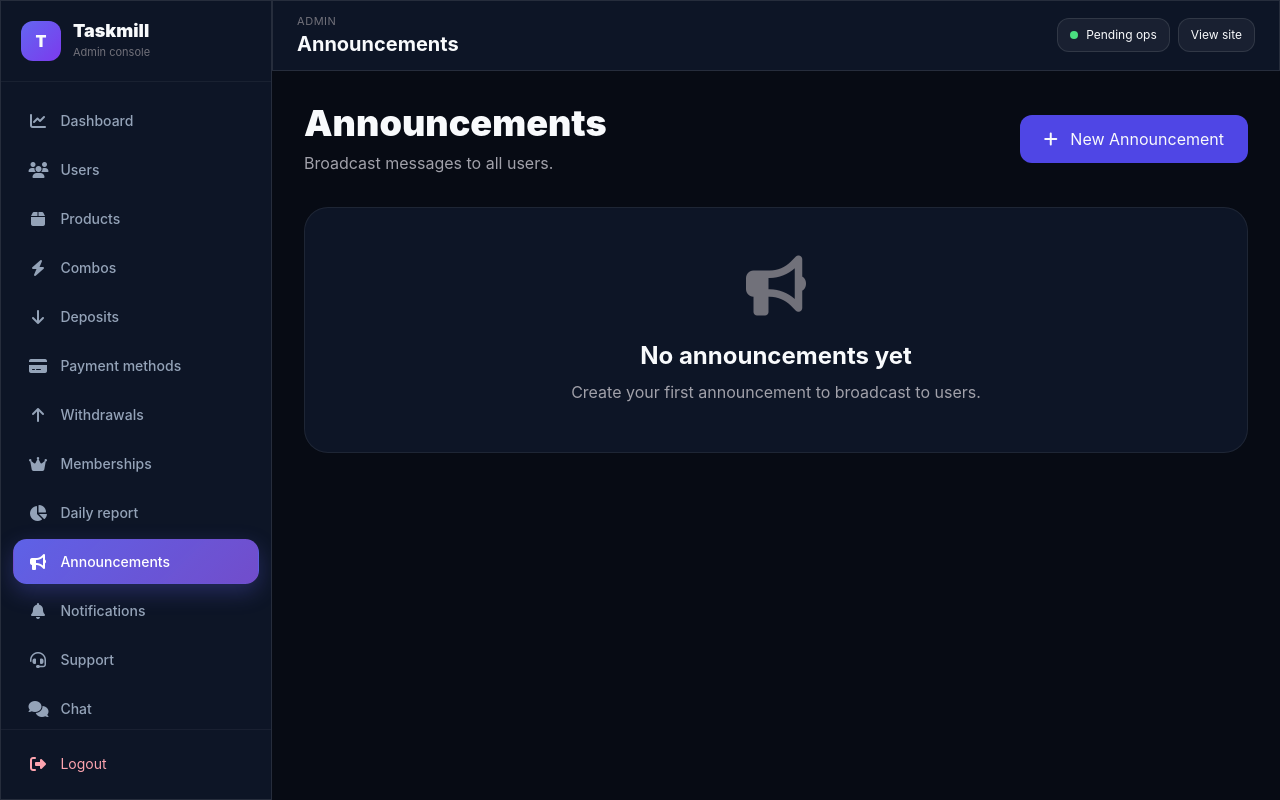
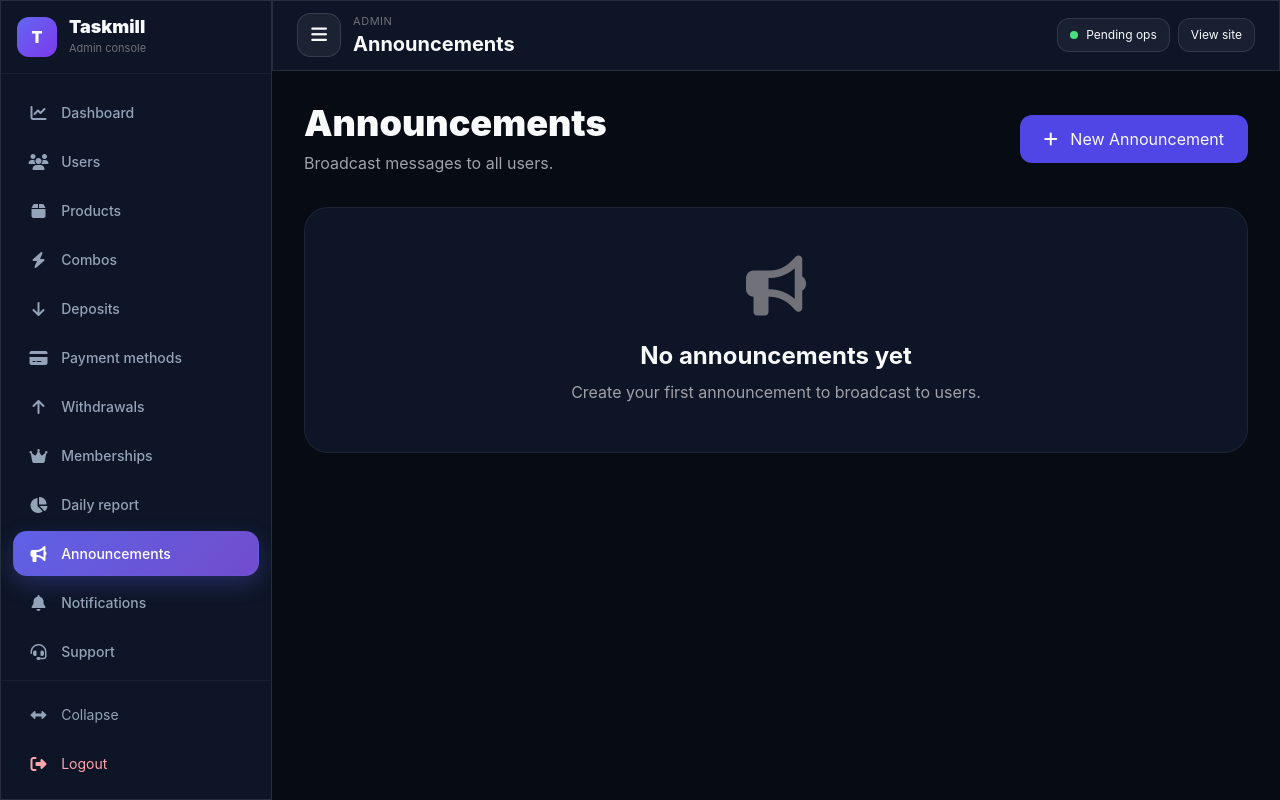
Before and after one commit to ombasi/taskmill, a Flask app: page /admin/announcements in a window 1280 px wide. Run offline with Flask 3, Linux system fonts and the light colour scheme; a user stored in the database is signed in; data that the repository does not hold is empty; some libraries are stand-ins or nearby versions.

Commit message:
Desktop sidebar collapse to icons; hide nav scrollbar; pulse pending

```diff
--- a/templates/admin/base.html
+++ b/templates/admin/base.html
@@ -8,7 +8,7 @@
   <link rel="stylesheet" href="https://cdnjs.cloudflare.com/ajax/libs/font-awesome/6.5.2/css/all.min.css">
   <script src="https://cdn.jsdelivr.net/npm/chart.js"></script>
   <style>
-    :root { --sidebar-w: 17rem; }
+    :root { --sidebar-w: 17rem; --sidebar-collapsed: 4.75rem; }
     body { background: #070b14; color: #f8fafc; font-family: Inter, system-ui, sans-serif; }
     body.nav-open { overflow: hidden; }
     .glass {
@@ -18,16 +18,48 @@
     }
     .sidebar {
       width: var(--sidebar-w);
-      transition: transform 0.35s cubic-bezier(0.22, 1, 0.36, 1);
-      will-change: transform;
+      transition: width 0.35s cubic-bezier(0.22, 1, 0.36, 1), transform 0.35s cubic-bezier(0.22, 1, 0.36, 1);
+      will-change: width, transform;
     }
+    /* Desktop collapsed = icons only */
+    .sidebar.collapsed {
+      width: var(--sidebar-collapsed);
+    }
+    .sidebar.collapsed .nav-label,
+    .sidebar.collapsed .brand-text {
+      opacity: 0;
+      width: 0;
+      overflow: hidden;
+      white-space: nowrap;
+      pointer-events: none;
+    }
+    .sidebar.collapsed .sidebar-link {
+      justify-content: center;
+      gap: 0;
+      padding-left: 0.75rem;
+      padding-right: 0.75rem;
+    }
+    .sidebar.collapsed .sidebar-link [data-badge] {
+      position: absolute;
+      top: 0.35rem;
+      right: 0.35rem;
+      margin: 0;
+    }
+    .sidebar.collapsed .sidebar-link { position: relative; }
+
+    .nav-label, .brand-text {
+      transition: opacity 0.25s ease, width 0.25s ease;
+      white-space: nowrap;
+    }
+
     .sidebar-link {
       display: flex; align-items: center; gap: .8rem;
       padding: .72rem .9rem; border-radius: .85rem;
-      color: #94a3b8; transition: background .2s ease, color .2s ease, border-color .2s ease;
+      color: #94a3b8;
+      transition: background .2s ease, color .2s ease, border-color .2s ease;
       border: 1px solid transparent;
     }
-    .sidebar-link i { width: 1.2rem; text-align: center; }
+    .sidebar-link i { width: 1.25rem; text-align: center; flex-shrink: 0; }
     .sidebar-link:hover {
       background: rgba(99,102,241,.14);
       color: #e2e8f0;
@@ -38,6 +70,19 @@
       color: white;
       box-shadow: 0 8px 22px rgba(99,102,241,.28);
     }
+
+    /* Hide scrollbar on nav (still scrollable) */
+    .nav-scroll {
+      overflow-y: auto;
+      scrollbar-width: none;           /* Firefox */
+      -ms-overflow-style: none;        /* IE/Edge */
+    }
+    .nav-scroll::-webkit-scrollbar {   /* Chrome/Safari */
+      width: 0;
+      height: 0;
+      display: none;
+    }
+
     .sidebar-backdrop {
       position: fixed; inset: 0;
       background: rgba(0,0,0,.55);
@@ -51,7 +96,7 @@
       opacity: 1;
       visibility: visible;
     }
-    /* Green blinking / pulse light */
+
     .pulse-dot {
       width: 0.5rem;
       height: 0.5rem;
@@ -66,27 +111,7 @@
       70% { box-shadow: 0 0 0 10px rgba(74, 222, 128, 0); }
       100% { box-shadow: 0 0 0 0 rgba(74, 222, 128, 0); }
     }
-    /* Mobile drawer */
-    @media (max-width: 1023px) {
-      .sidebar {
-        position: fixed;
-        top: 0; left: 0; bottom: 0;
-        z-index: 50;
-        width: min(88vw, 20rem);
-        transform: translateX(-105%);
-        box-shadow: 16px 0 48px rgba(0,0,0,.5);
-      }
-      .sidebar.open {
-        transform: translateX(0);
-      }
-    }
-    @media (min-width: 1024px) {
-      .sidebar-backdrop { display: none !important; }
-      #closeMobileSidebar { display: none !important; }
-      /* Keep hamburger hidden on large screens — sidebar always visible */
-      #openMobileSidebar { display: none !important; }
-    }
-    /* Hamburger always easy to hit */
+
     .menu-btn {
       width: 2.75rem;
       height: 2.75rem;
@@ -97,9 +122,44 @@
       background: rgba(255,255,255,.06);
       border: 1px solid rgba(255,255,255,.12);
       transition: background .2s ease, transform .15s ease;
+      flex-shrink: 0;
     }
     .menu-btn:hover { background: rgba(255,255,255,.1); }
     .menu-btn:active { transform: scale(0.96); }
+
+    /* Mobile: slide-in drawer */
+    @media (max-width: 1023px) {
+      .sidebar {
+        position: fixed;
+        top: 0; left: 0; bottom: 0;
+        z-index: 50;
+        width: min(88vw, 20rem) !important;
+        transform: translateX(-105%);
+        box-shadow: 16px 0 48px rgba(0,0,0,.5);
+      }
+      .sidebar.open {
+        transform: translateX(0);
+      }
+      /* Don't use icon-collapse on mobile drawer */
+      .sidebar.collapsed {
+        width: min(88vw, 20rem) !important;
+      }
+      .sidebar.collapsed .nav-label,
+      .sidebar.collapsed .brand-text {
+        opacity: 1;
+        width: auto;
+        overflow: visible;
+        pointer-events: auto;
+      }
+      .sidebar.collapsed .sidebar-link {
+        justify-content: flex-start;
+        gap: .8rem;
+      }
+    }
+    @media (min-width: 1024px) {
+      .sidebar-backdrop { display: none !important; }
+      #closeMobileSidebar { display: none !important; }
+    }
   </style>
 </head>
 <body class="min-h-screen">
@@ -107,9 +167,9 @@
 <div class="flex min-h-screen">
 
   <aside class="sidebar glass border-r border-white/10 flex flex-col sticky top-0 h-screen shrink-0" id="adminSidebar">
-    <div class="p-5 flex items-center gap-3 border-b border-white/5">
+    <div class="p-4 flex items-center gap-3 border-b border-white/5 min-h-[4.5rem]">
       <div class="w-10 h-10 rounded-xl bg-gradient-to-br from-indigo-500 to-violet-600 flex items-center justify-center font-black shrink-0">T</div>
-      <div class="flex-1 min-w-0">
+      <div class="brand-text flex-1 min-w-0 overflow-hidden">
         <p class="font-black text-lg leading-none">Taskmill</p>
         <p class="text-[11px] text-zinc-500 mt-1">Admin console</p>
       </div>
@@ -118,7 +178,7 @@
       </button>
     </div>
 
-    <nav class="flex-1 overflow-y-auto px-3 py-4 space-y-1" id="adminNav">
+    <nav class="nav-scroll flex-1 px-3 py-4 space-y-1" id="adminNav">
       {% set links = [
         ('admin.dashboard', 'fa-chart-line', 'Dashboard'),
         ('admin.users', 'fa-users', 'Users'),
@@ -137,10 +197,10 @@
         ('admin.settings', 'fa-gear', 'Settings'),
       ] %}
       {% for ep, icon, label in links %}
-      <a href="{{ url_for(ep) }}"
+      <a href="{{ url_for(ep) }}" title="{{ label }}"
          class="sidebar-link {% if request.endpoint == ep or (request.endpoint and ep.split('.')[1] in (request.endpoint or '')) %}active{% endif %}">
         <i class="fa-solid {{ icon }}"></i>
-        <span class="text-sm font-medium">{{ label }}</span>
+        <span class="nav-label text-sm font-medium">{{ label }}</span>
         {% if label == 'Deposits' %}
         <span data-badge="pending_deposits" class="ml-auto min-w-[1.15rem] h-5 px-1 rounded-full bg-amber-400 text-black text-[10px] flex items-center justify-center font-bold hidden"></span>
         {% elif label == 'Withdrawals' %}
@@ -152,10 +212,14 @@
       {% endfor %}
     </nav>
 
-    <div class="p-3 border-t border-white/5">
-      <a href="{{ url_for('auth.logout') }}" class="sidebar-link text-rose-300">
+    <div class="p-3 border-t border-white/5 space-y-1">
+      <button type="button" id="toggleSidebar" class="sidebar-link w-full" title="Collapse menu">
+        <i class="fa-solid fa-left-right" id="toggleIcon"></i>
+        <span class="nav-label text-sm">Collapse</span>
+      </button>
+      <a href="{{ url_for('auth.logout') }}" class="sidebar-link text-rose-300" title="Logout">
         <i class="fa-solid fa-right-from-bracket"></i>
-        <span class="text-sm">Logout</span>
+        <span class="nav-label text-sm">Logout</span>
       </a>
     </div>
   </aside>
@@ -163,8 +227,8 @@
   <div class="flex-1 flex flex-col min-w-0">
     <header class="glass border-b border-white/10 px-3 sm:px-5 md:px-6 py-3 flex items-center justify-between gap-3 sticky top-0 z-30">
       <div class="flex items-center gap-3 min-w-0">
-        <!-- Hamburger: visible below lg -->
-        <button type="button" id="openMobileSidebar" class="menu-btn lg:hidden shrink-0" aria-label="Open menu">
+        <!-- Desktop: collapse/expand | Mobile: open drawer -->
+        <button type="button" id="openMobileSidebar" class="menu-btn" aria-label="Toggle menu" title="Toggle menu">
           <i class="fa-solid fa-bars text-lg"></i>
         </button>
         <div class="min-w-0">
@@ -176,7 +240,7 @@
         <a href="{{ url_for('admin.deposits', status='Pending') }}"
            class="inline-flex items-center gap-2 text-xs rounded-xl border border-white/10 bg-white/5 px-3 py-2 hover:bg-white/10 transition">
           <span class="pulse-dot" aria-hidden="true"></span>
-          <span>Pending ops</span>
+          <span class="hidden sm:inline">Pending ops</span>
         </a>
         <a href="{{ url_for('dashboard.index') }}"
            class="text-xs rounded-xl border border-white/10 bg-white/5 px-3 py-2 hover:bg-white/10 transition">
@@ -209,12 +273,14 @@
   var backdrop = document.getElementById('sidebarBackdrop');
   var openBtn = document.getElementById('openMobileSidebar');
   var closeBtn = document.getElementById('closeMobileSidebar');
+  var toggleBtn = document.getElementById('toggleSidebar');
+  var KEY = 'taskmill_admin_sidebar_collapsed';
 
   function isMobile() {
     return window.matchMedia('(max-width: 1023px)').matches;
   }
-  function openNav() {
-    if (!side) return;
+
+  function openDrawer() {
     side.classList.add('open');
     if (backdrop) {
       backdrop.classList.add('show');
@@ -222,8 +288,7 @@
     }
     document.body.classList.add('nav-open');
   }
-  function closeNav() {
-    if (!side) return;
+  function closeDrawer() {
     side.classList.remove('open');
     if (backdrop) {
       backdrop.classList.remove('show');
@@ -232,29 +297,60 @@
     document.body.classList.remove('nav-open');
   }
 
+  function setCollapsed(on) {
+    if (on) {
+      side.classList.add('collapsed');
+      try { localStorage.setItem(KEY, '1'); } catch(e) {}
+    } else {
+      side.classList.remove('collapsed');
+      try { localStorage.setItem(KEY, '0'); } catch(e) {}
+    }
+  }
+
+  // Restore desktop collapse preference
+  try {
+    if (!isMobile() && localStorage.getItem(KEY) === '1') {
+      side.classList.add('collapsed');
+    }
+  } catch(e) {}
+
+  // Top hamburger: mobile = drawer, desktop = collapse icons
   if (openBtn) openBtn.addEventListener('click', function(e) {
     e.preventDefault();
-    openNav();
+    if (isMobile()) {
+      if (side.classList.contains('open')) closeDrawer();
+      else openDrawer();
+    } else {
+      setCollapsed(!side.classList.contains('collapsed'));
+    }
   });
+
+  if (toggleBtn) toggleBtn.addEventListener('click', function(e) {
+    e.preventDefault();
+    if (isMobile()) {
+      closeDrawer();
+    } else {
+      setCollapsed(!side.classList.contains('collapsed'));
+    }
+  });
+
   if (closeBtn) closeBtn.addEventListener('click', function(e) {
     e.preventDefault();
-    closeNav();
+    closeDrawer();
   });
-  if (backdrop) backdrop.addEventListener('click', closeNav);
+  if (backdrop) backdrop.addEventListener('click', closeDrawer);
 
   document.querySelectorAll('#adminNav a').forEach(function(a) {
     a.addEventListener('click', function() {
-      if (isMobile()) closeNav();
+      if (isMobile()) closeDrawer();
     });
   });
 
   window.addEventListener('resize', function() {
-    if (!isMobile()) closeNav();
+    if (!isMobile()) closeDrawer();
   });
-
-  // Escape key closes drawer
   document.addEventListener('keydown', function(e) {
-    if (e.key === 'Escape') closeNav();
+    if (e.key === 'Escape') closeDrawer();
   });
 })();
 </script>
```
